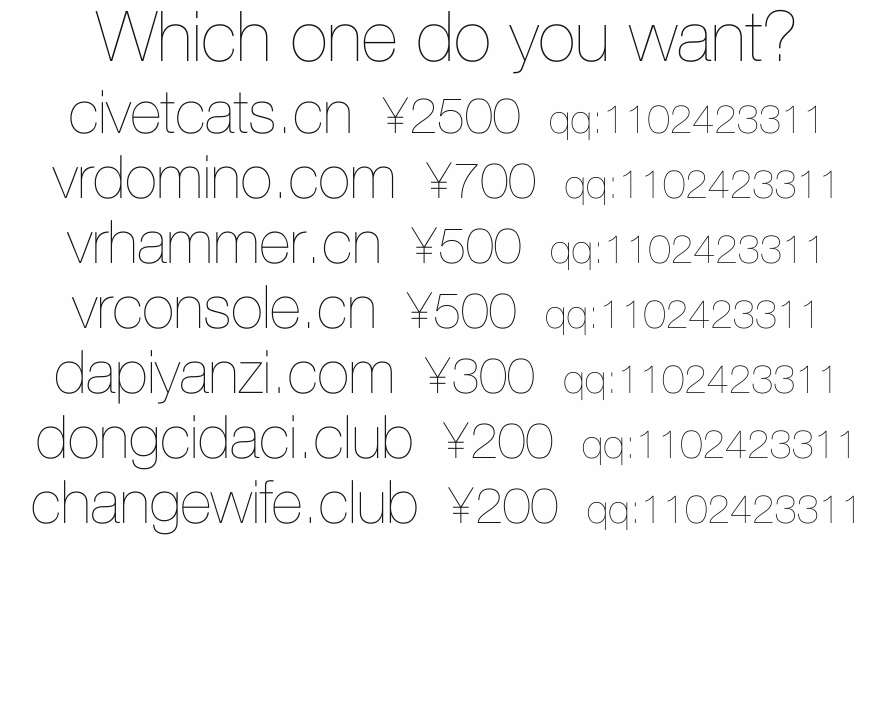
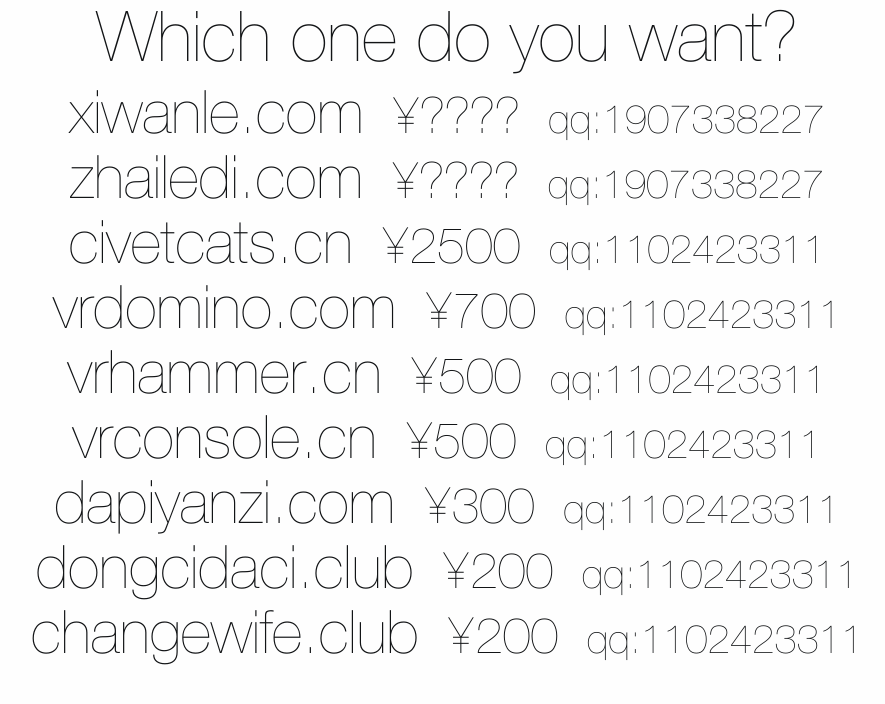
Before and after one commit to DomainDeal/DomainDeal.github.io, a plain HTML site: page index.html in a window 1280 px wide. Shown: the whole page, without its empty margins (193-1078 px from the left). Drawn offline with Linux system fonts and the light colour scheme.

Commit message:
Update index.html

```diff
--- a/index.html
+++ b/index.html
@@ -34,6 +34,19 @@
 		<div
 			id="content"
 			style="color: #121416;  text-align:center;">
+
+			<div>
+				<span style="font-size: 60px;">xiwanle.com</span>&nbsp;&nbsp;&nbsp;&nbsp;&nbsp;&nbsp;
+				<span style="font-size: 50px;">¥????</span>&nbsp;&nbsp;&nbsp;&nbsp;&nbsp;&nbsp;
+                <span style="font-size: 40px;">qq:1907338227</span>
+			</div>
+
+			<div>
+				<span style="font-size: 60px;">zhailedi.com</span>&nbsp;&nbsp;&nbsp;&nbsp;&nbsp;&nbsp;
+				<span style="font-size: 50px;">¥????</span>&nbsp;&nbsp;&nbsp;&nbsp;&nbsp;&nbsp;
+                <span style="font-size: 40px;">qq:1907338227</span>
+			</div>
+
 			<div>
 				<span style="font-size: 60px;">civetcats.cn</span>&nbsp;&nbsp;&nbsp;&nbsp;&nbsp;&nbsp;
 				<span style="font-size: 50px;">¥2500</span>&nbsp;&nbsp;&nbsp;&nbsp;&nbsp;&nbsp;
```
